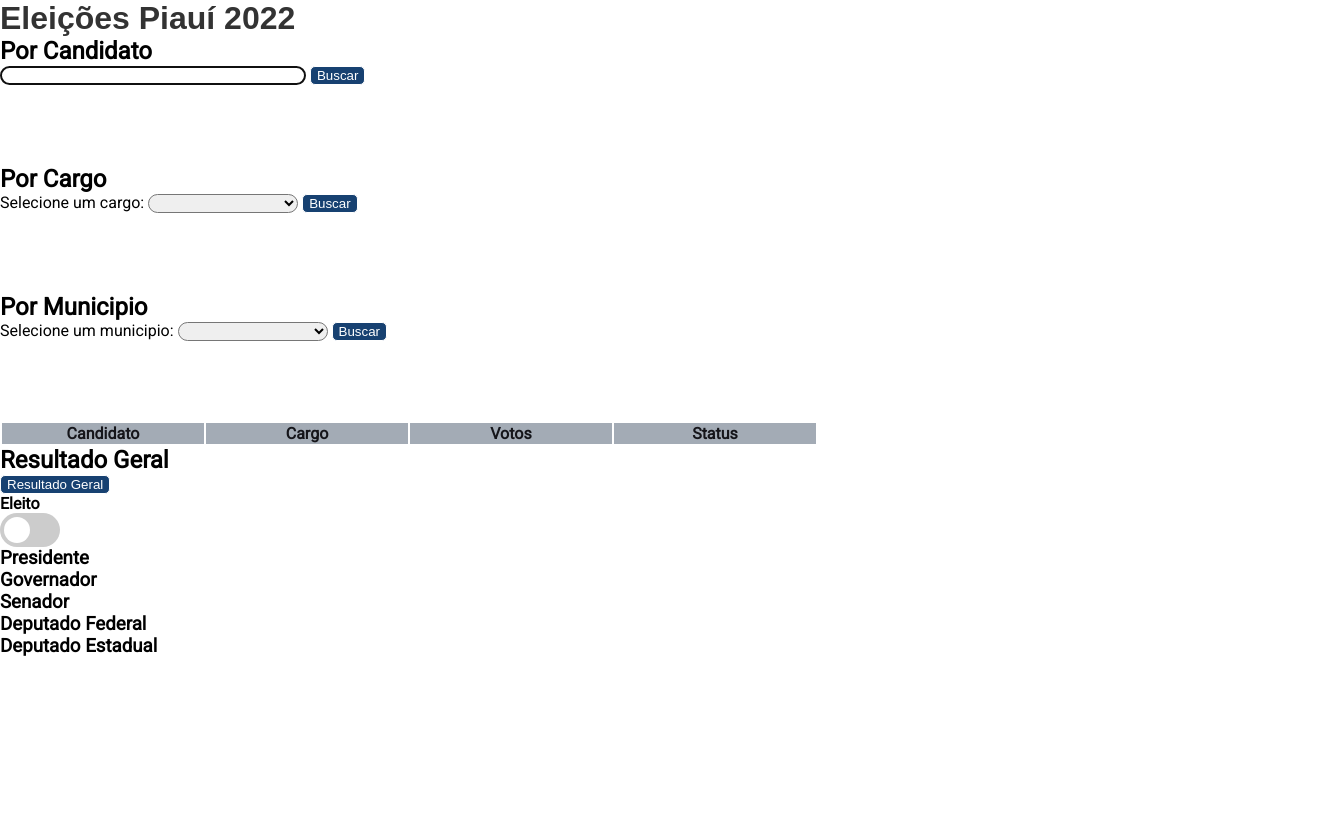
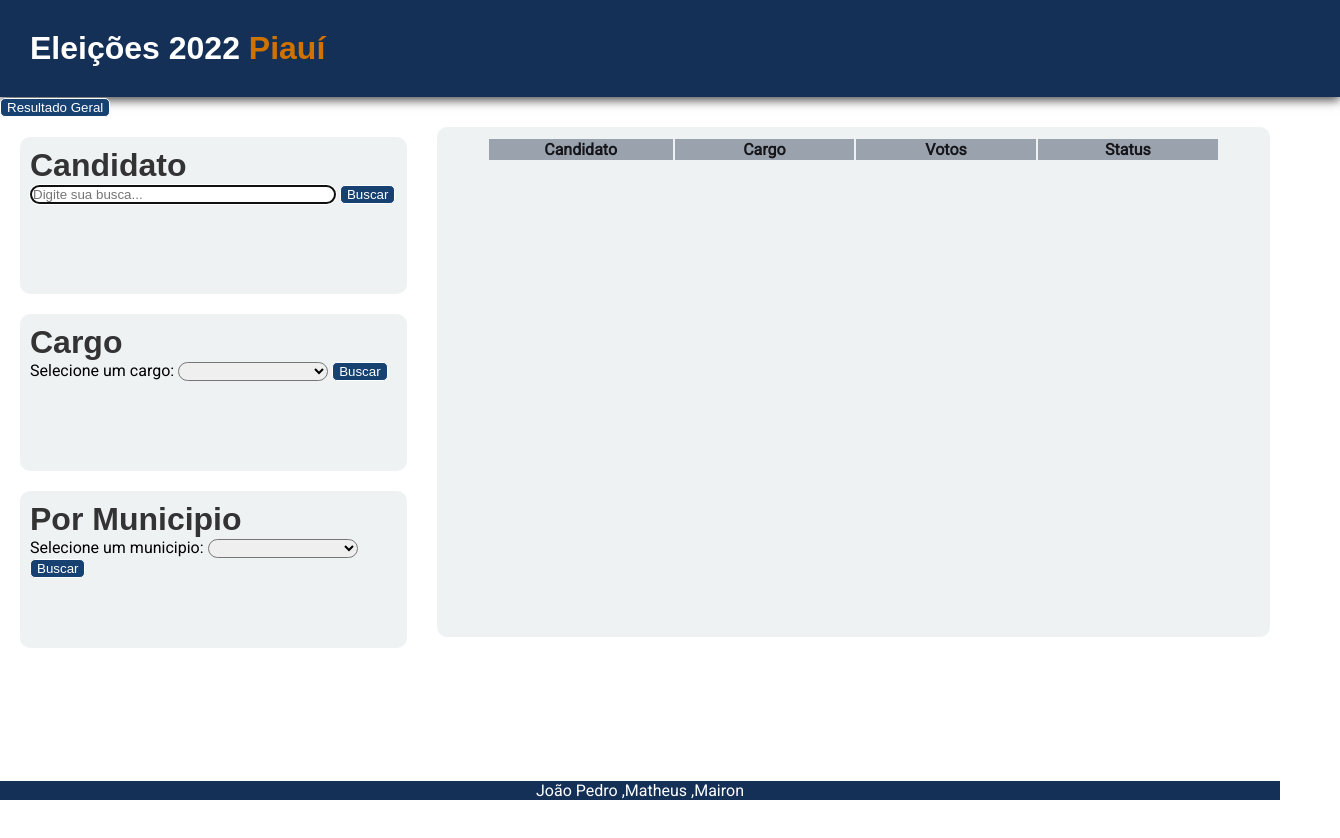
Before and after one commit to mathe-u/PROG3-AVAL2, a website: page public/index.html in a window 1280 px wide. Shown: the whole page, 1340 px wide, since content can reach past the window. Before the commit the page ends 800 px from the top, so only its background shows below. Drawn offline with nearby package versions, Linux system fonts and the light colour scheme; no server answers.

Commit message:
new index.html

```diff
--- a/public/index.html
+++ b/public/index.html
@@ -7,17 +7,28 @@
         <title>Eleições Piauí 2022</title>
     </head>
     <body>
-      <h1>Eleições Piauí 2022</h1>
-      <h2 id="res">Por Candidato</h2>
+      <header>
+        <h1 class = 'titulo'> Eleições  2022 <b> Piauí</b></h1>
+      </header>
 
+      <a href="/general.html" target="_blank">
+        <button type="button">Resultado Geral</button>
+      </a>
+
+      <div class="container">
+        <div class="esquerda">
+
+          <div class ='div1'>
+            <h1 id="res">Candidato</h1>
             <form id="candidate-form" action="/candidate-query" method="POST" accept-charset="utf-8">
-        <input type="text" list="names" name="name" id="name" value="" autofocus>
+              <input type="text" list="names" name="name" id="name" value="" autofocus placeholder="Digite sua busca...">
               <datalist id="names" name=""></datalist>
               <button>Buscar</button>
             </form>
+          </div>
 
-      <h2>Por Cargo</h2>
-
+          <div class = 'div2'>
+            <h1>Cargo</h1>
             <form id="position-form" action="/candidate-position" method="POST" accept-charset="utf-8">
               <label for="position">Selecione um cargo:</label>
 
@@ -25,17 +36,23 @@
 
               <button>Buscar</button>
             </form>
+          </div>
 
-      <h2>Por Municipio</h2>
+          <div class = 'div3'>
 
+            <h1>Por Municipio</h1>
             <form id="county-form" action="/county-query" method="POST" accept-charset="utf-8">
               <label for="county">Selecione um municipio:</label>
 
               <select name="county" id="county"></select>
-
               <button>Buscar</button>
             </form>
+          </div>
 
+        </div>
+
+        <div class="direita">
+          <div>
             <table id="filter-table">
               <tr>
                 <th>Candidato</th>
@@ -44,33 +61,14 @@
                 <th>Status</th>
               </tr>
             </table>
+          </div>
+        </div>
 
-      <h2>Resultado Geral</h2>
-      <a href="/general.html" target="_blank">
-        <button type="button">Resultado Geral</button>
-      </a>
+      </div>
 
-
-      <h4>Eleito</h4>
-      <label class="switch">
-        <input type="checkbox" id="input-checkbox">
-        <span class="slider round"></span>
-      </label>
-
-      <h3>Presidente</h3>
-      <table id="pre"></table>
-
-      <h3>Governador</h3>
-      <table id="gov"></table>
-
-      <h3>Senador</h3>
-      <table id="sen"></table>
-
-      <h3>Deputado Federal</h3>
-      <table id="fed"></table>
-
-      <h3>Deputado Estadual</h3>
-      <table id="est"></table>
+      <footer>
+        <p>João Pedro ,Matheus ,Mairon</p>
+      </footer>
 
     </body>
     <script src="https://unpkg.com/axios@1.1.2/dist/axios.min.js"></script>
```
Lines whose indentation alone changed are shown as unchanged.
